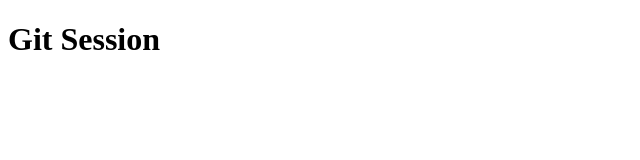
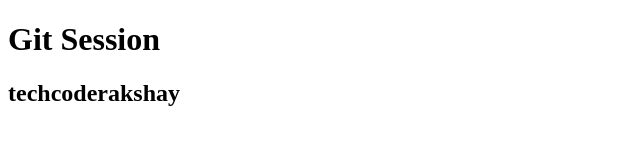
Before and after one commit to AkshayDigheGithub/gitdemo, a plain HTML site: page index.html in a window 1280 px wide. Shown: the whole page, without its empty margins (0-640 px from the left). Drawn offline with Linux system fonts and the light colour scheme.

Commit message:
username added

```diff
--- a/index.html
+++ b/index.html
@@ -8,6 +8,6 @@
 </head>
 <body>
     <h1>Git Session</h1>
-
+    <h2>techcoderakshay</h2>
 </body>
 </html>
```
